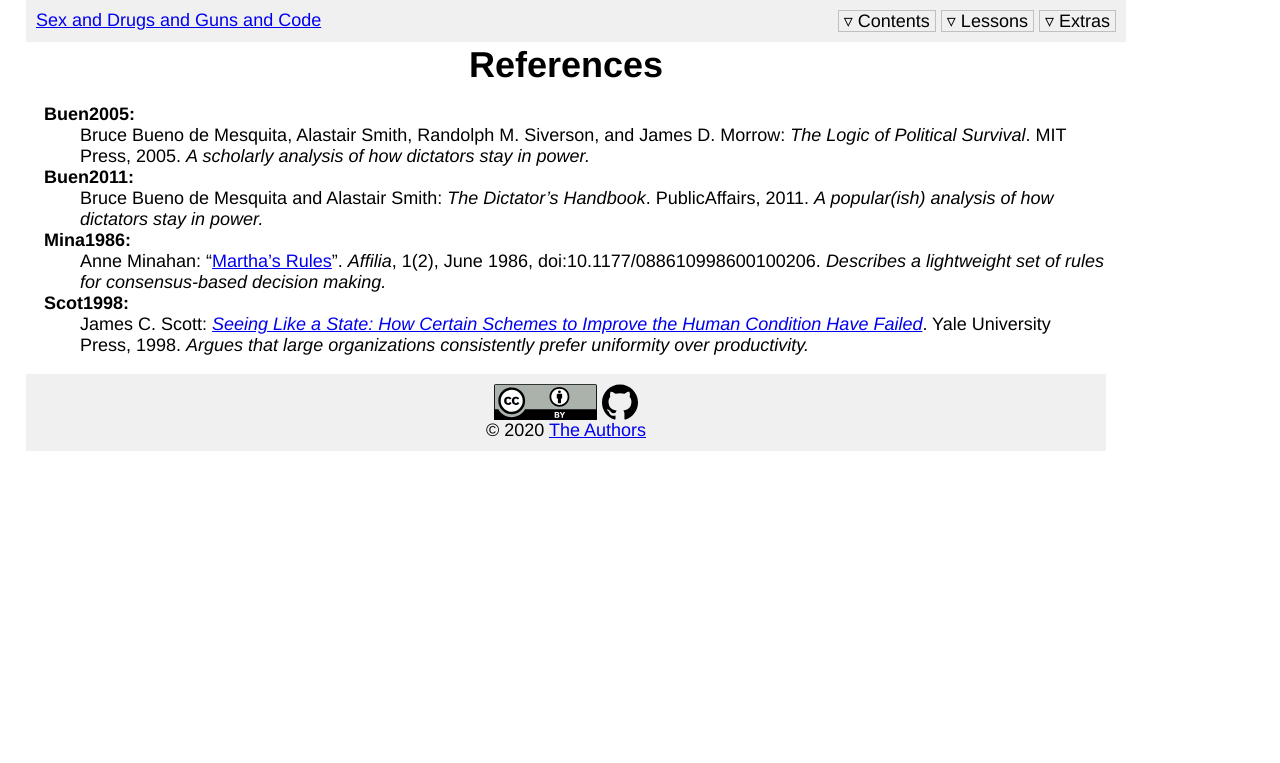
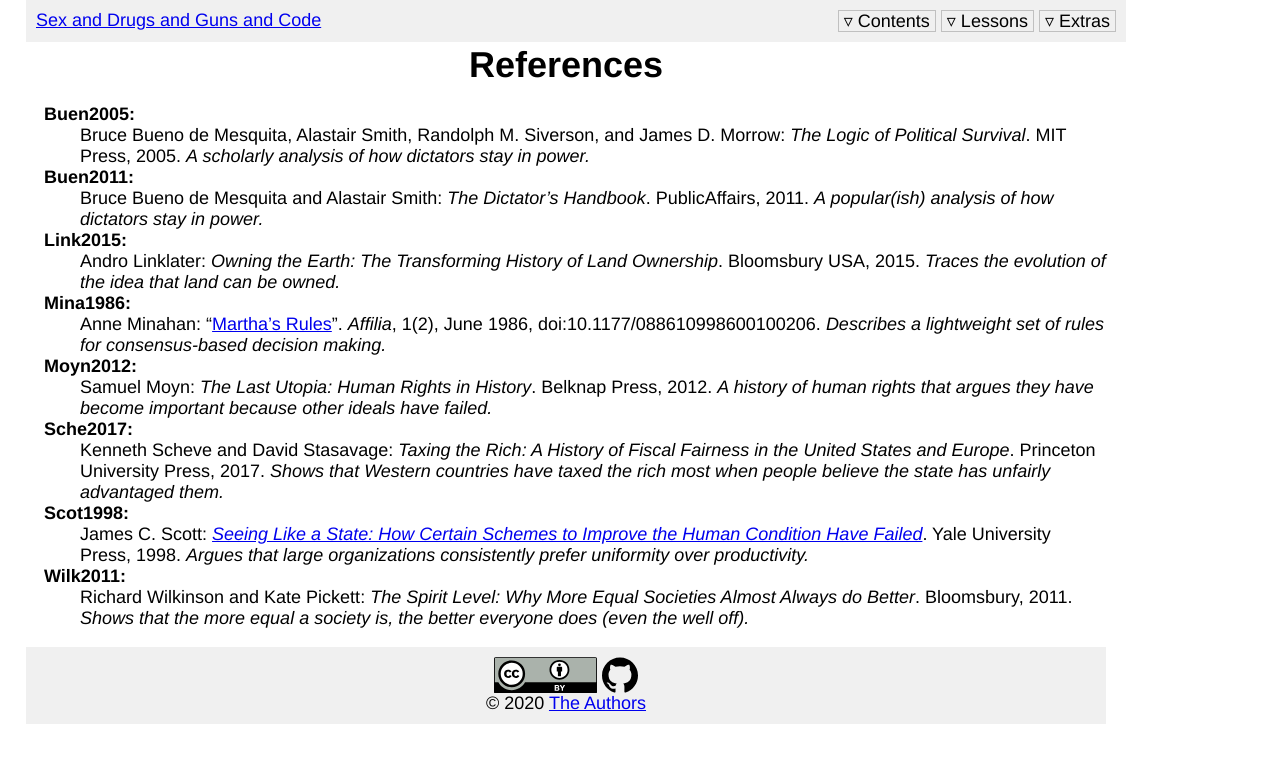
Before and after one commit to rgaiacs/sdgc, a Jekyll site: the page built from extras/references.md, in a window 1280 px wide. Shown: the top 763 px of the page. Built offline with Jekyll 4.4.1, drawn with Linux system fonts in a browser that asks for light colours.

Commit message:
Some more references

```diff
--- a/extras/references.md
+++ b/extras/references.md
@@ -15,11 +15,29 @@ Buen2011:
     PublicAffairs, 2011.
     *A popular(ish) analysis of how dictators stay in power.*
 
+Link2015:
+:   Andro Linklater:
+    *Owning the Earth: The Transforming History of Land Ownership*.
+    Bloomsbury USA, 2015.
+    *Traces the evolution of the idea that land can be owned.*
+
 Mina1986:
 :   Anne Minahan:
     "[Martha's Rules](https://doi.org/10.1177/088610998600100206)".
     *Affilia*, 1(2), June 1986, doi:10.1177/088610998600100206.
     *Describes a lightweight set of rules for consensus-based decision making.*
+
+Moyn2012:
+:   Samuel Moyn:
+    *The Last Utopia: Human Rights in History*.
+    Belknap Press, 2012.
+    *A history of human rights that argues they have become important because other ideals have failed.*
+
+Sche2017:
+:   Kenneth Scheve and David Stasavage:
+    *Taxing the Rich: A History of Fiscal Fairness in the United States and Europe*.
+    Princeton University Press, 2017.
+    *Shows that Western countries have taxed the rich most when people believe the state has unfairly advantaged them.*
 
 Scot1998:
 :   James C. Scott:
@@ -27,4 +45,10 @@ Scot1998:
     Yale University Press, 1998.
     *Argues that large organizations consistently prefer uniformity over productivity.*
 
+Wilk2011:
+:   Richard Wilkinson and Kate Pickett:
+    *The Spirit Level: Why More Equal Societies Almost Always do Better*.
+    Bloomsbury, 2011.
+    *Shows that the more equal a society is, the better everyone does (even the well off).*
+
 {% include links.md %}
```
Also changed, not shown: etc/references.bib (+36 -0 lines), labor/index.md (+2 -0 lines), property/index.md (+1 -0 lines), rights/index.md (+2 -2 lines).
